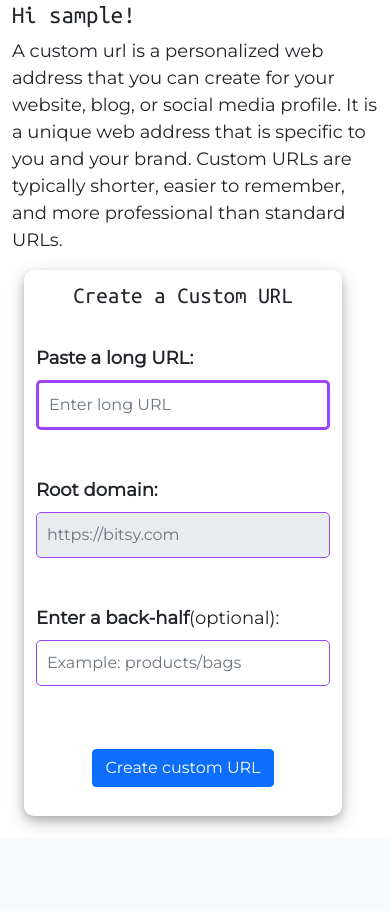
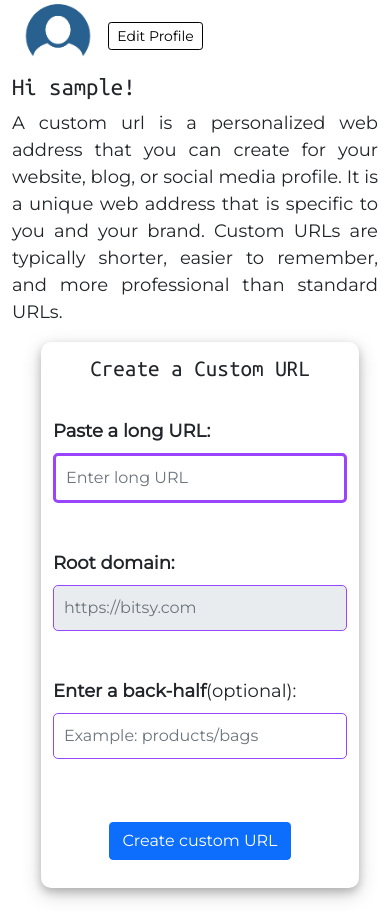
Before and after one commit to kadelcode/url-shortener, a Flask app: a page that uses core/templates/overview.html in a window 390 px wide. Shown: the part 56-967 px from the top of the page. Before the commit the page ends 883 px from the top, so only its background shows below. Run offline with Flask 3, Linux system fonts and the light colour scheme; the visitor is signed in with stand-in values (Sample User, id 1); some libraries are stand-ins or nearby versions; some web fonts are replaced.

Commit message:
Add avatar image div for small screen sizes

```diff
--- a/core/templates/overview.html
+++ b/core/templates/overview.html
@@ -2,16 +2,20 @@
 {% block title %}{{current_user.username}}'s dashboard{% endblock%}
 {% block content %}
 <div>
+    <div class="avatar-div">
+        <img src="{{ url_for('static', filename= '/img/logo.png') }}" alt="Avatar Logo" style="width:25%;" class="rounded-pill">
+        <a class="mt-3 edit-profile-button btn-sm" href="{{url_for('edit_profile')}}">Edit Profile</a>
+    </div>
     <h2>Hi {{current_user.username}}!</h2>
-    <p>
+    <p style="text-align: justify;">
         A custom url is a personalized web address that you can create for your website,
         blog, or social media profile. It is a unique web address that is specific to you and your brand.
         Custom URLs are typically shorter, easier to remember, and more professional than standard URLs.
     </p>
 
-    <div class="row container">
+    <div class="row container-fluid">
         <div class="col-md-2"></div>
-        <div class="col-md-8 outer-form-div container">
+        <div class="col-md-8 outer-form-div">
             <h3 class="text-center">Create a Custom URL</h3><br>
         <!--Form to create a custom URL-->
             <form method="post" action="{{url_for('user_dashboard', user=current_user.username)}}" class="custom-form mb-3">
```
